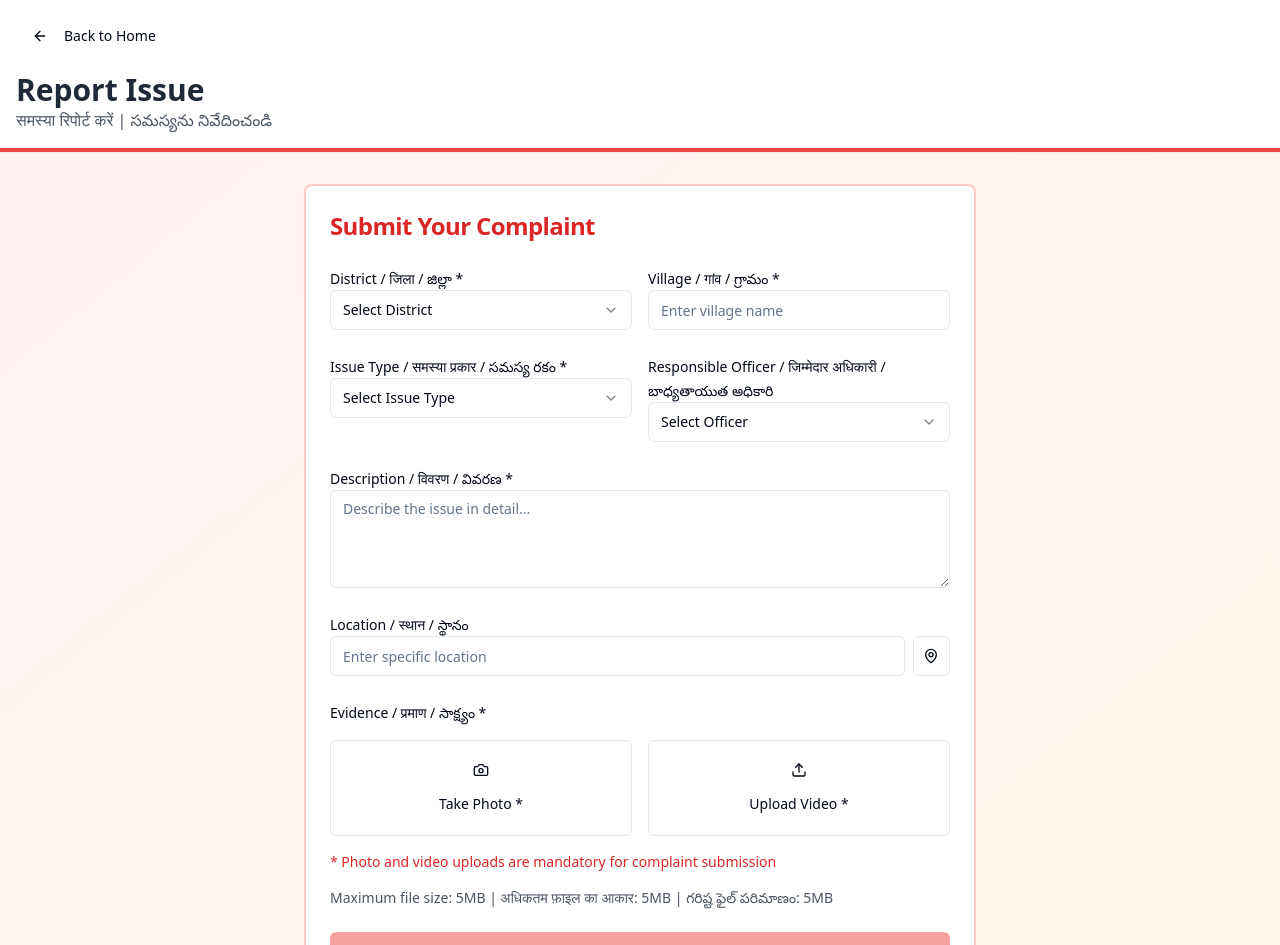
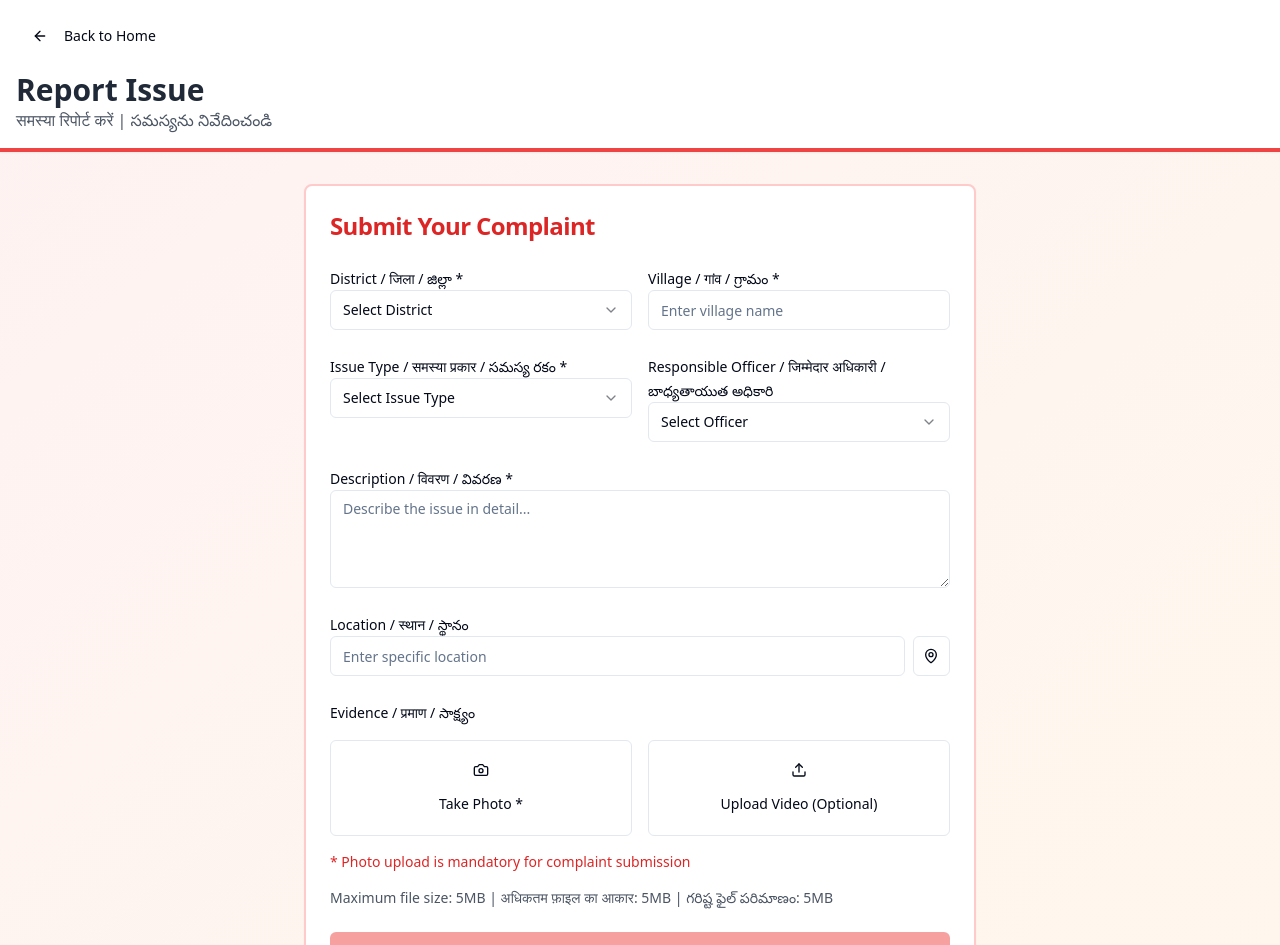
Before and after one commit to shashidharmalga/telangana-connect-seva-app, a React (Vite) app: page /report-issue in a window 1280 px wide. Shown: the top 945 px of the page. Built offline with nearby package versions, Linux system fonts and the light colour scheme.

Commit message:
feat: Make video upload optional
Removed the mandatory requirement for video uploads in the Report Issue form.

```diff
--- a/src/pages/ReportIssue.tsx
+++ b/src/pages/ReportIssue.tsx
@@ -99,10 +99,10 @@ const ReportIssue = () => {
       return;
     }
 
-    if (!hasPhoto || !hasVideo) {
+    if (!hasPhoto) {
       toast({
-        title: "Missing Media Files",
-        description: "Photo and video uploads are mandatory for reporting issues.",
+        title: "Missing Photo",
+        description: "Photo upload is mandatory for reporting issues.",
         variant: "destructive"
       });
       return;
@@ -281,7 +281,7 @@ const ReportIssue = () => {
 
                 {/* Enhanced File Upload Section with Camera */}
                 <div className="space-y-4">
-                  <Label>Evidence / प्रमाण / సాక్ష్యం *</Label>
+                  <Label>Evidence / प्रमाण / సాక్ష్యం</Label>
                   <div className="grid md:grid-cols-2 gap-4">
                     <div className="space-y-2">
                       <Button
@@ -320,7 +320,7 @@ const ReportIssue = () => {
                         onClick={handleVideoUpload}
                       >
                         <Upload className="w-6 h-6 mb-2" />
-                        <span className="text-sm">{hasVideo ? 'Video Uploaded ✓' : 'Upload Video *'}</span>
+                        <span className="text-sm">{hasVideo ? 'Video Uploaded ✓' : 'Upload Video (Optional)'}</span>
                       </Button>
                       <input
                         ref={videoInputRef}
@@ -333,7 +333,7 @@ const ReportIssue = () => {
                     </div>
                   </div>
                   <p className="text-sm text-red-600 font-medium">
-                    * Photo and video uploads are mandatory for complaint submission
+                    * Photo upload is mandatory for complaint submission
                   </p>
                   <p className="text-sm text-gray-600">
                     Maximum file size: 5MB | अधिकतम फ़ाइल का आकार: 5MB | గరిష్ట ఫైల్ పరిమాణం: 5MB
@@ -343,7 +343,7 @@ const ReportIssue = () => {
                 <Button
                   type="submit"
                   className="w-full bg-red-500 hover:bg-red-600 text-white py-6 text-lg"
-                  disabled={!hasPhoto || !hasVideo}
+                  disabled={!hasPhoto}
                 >
                   {t('submitReport')} / रिपोर्ट सबमिट करें / నివేదిక సమర్పించండి
                 </Button>
```
